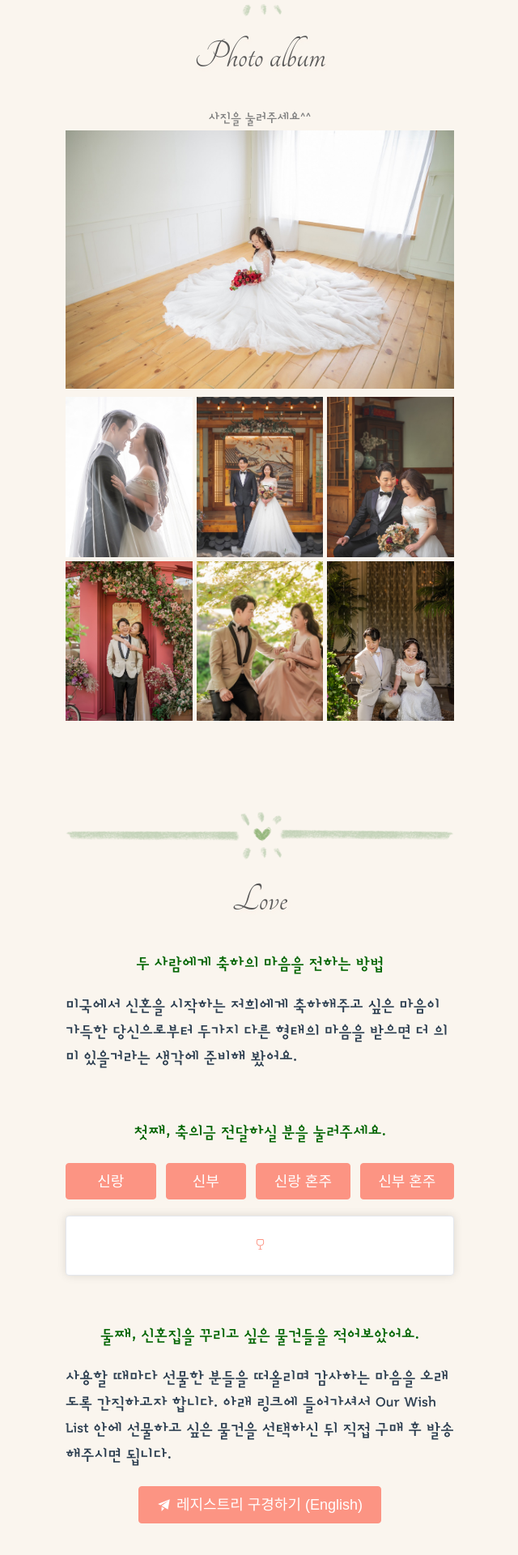
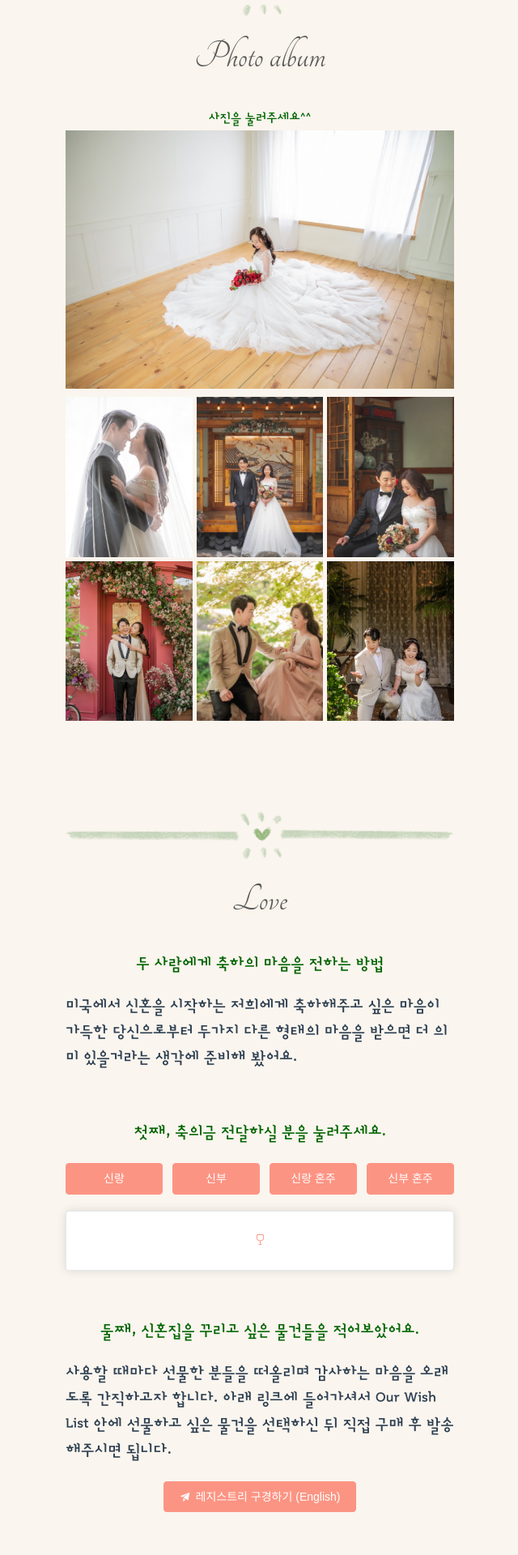
Before and after one commit to ryandhjeon/Mobile-Wedding-Invitation, a Vue app: page / in a window 1280 px wide. Shown: the part 1800-3720 px from the top of the page at 81% size, without its empty margins (319-959 px from the left). Built offline with nearby package versions, Linux system fonts and the light colour scheme; a web font is replaced by a local one.

Commit message:
Edit title

```diff
--- a/src/components/Love.vue
+++ b/src/components/Love.vue
@@ -177,7 +177,7 @@
     }
 
     .registry_button {
-        padding: 1.2em;
-        font-size: 0.9em;
+        padding: 1.3em;
+        /* font-size: 0.9em; */
     }
 </style>
--- a/src/components/Photo.vue
+++ b/src/components/Photo.vue
@@ -91,6 +91,6 @@
 .sub {
     text-align: center;
     font-size: .8em;
-    color: grey;
+    color: darkgreen;
 }
 </style>
--- a/src/main.js
+++ b/src/main.js
@@ -4,7 +4,6 @@ import 'element-plus/dist/index.css'
 import App from "./App.vue";
 import router from "./router";
 import "./assets/main.css";
-
 
 const app = createApp(App);
 app.use(router);
@@ -17,7 +16,7 @@ const faders = document.querySelectorAll
 
 const appearOptions = {
     threshold: 0,
-    rootMargin: "0px 0px -300px 0px"
+    rootMargin: "0px 0px -250px 0px"
 };
 
 const appearOnScroll = new IntersectionObserver
```
